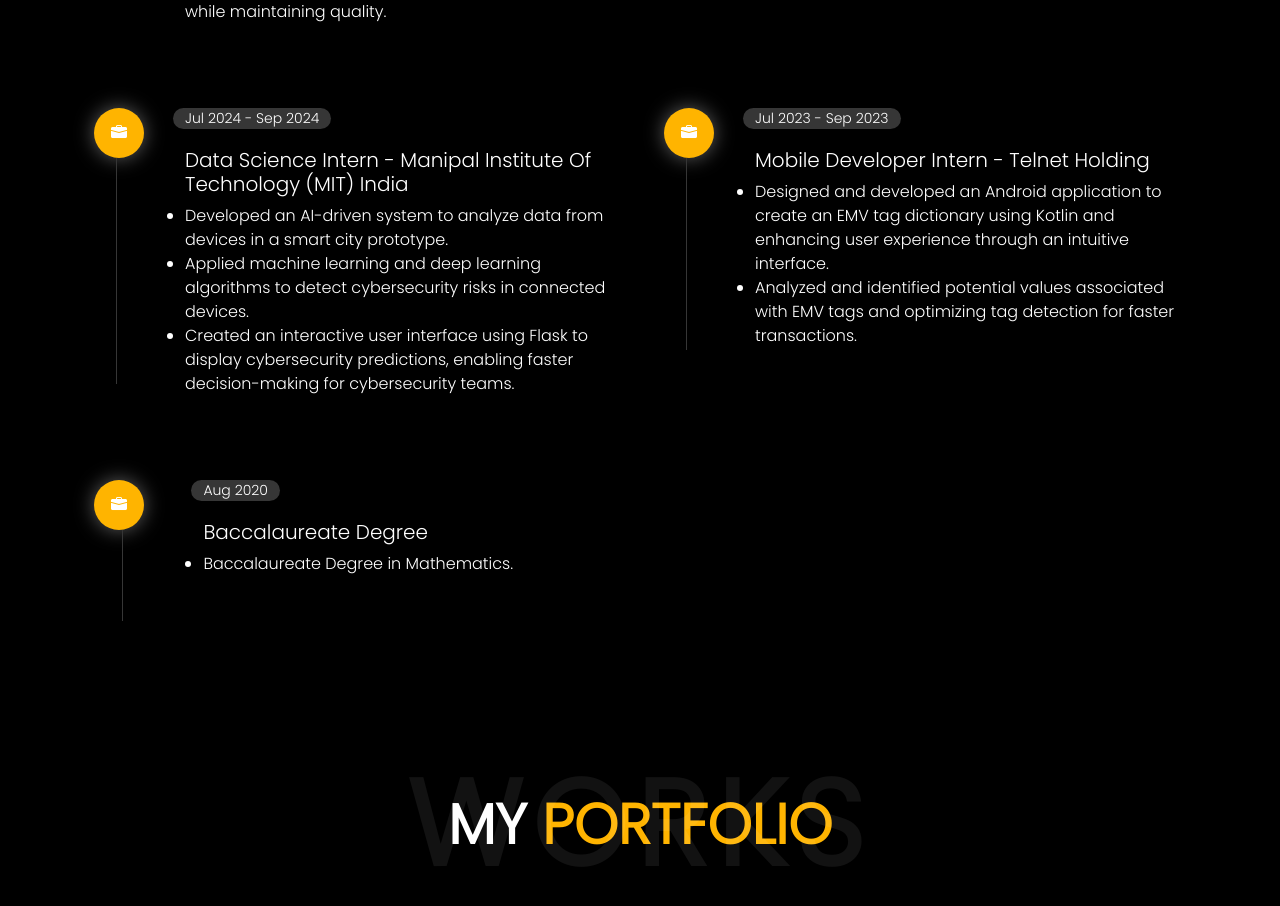
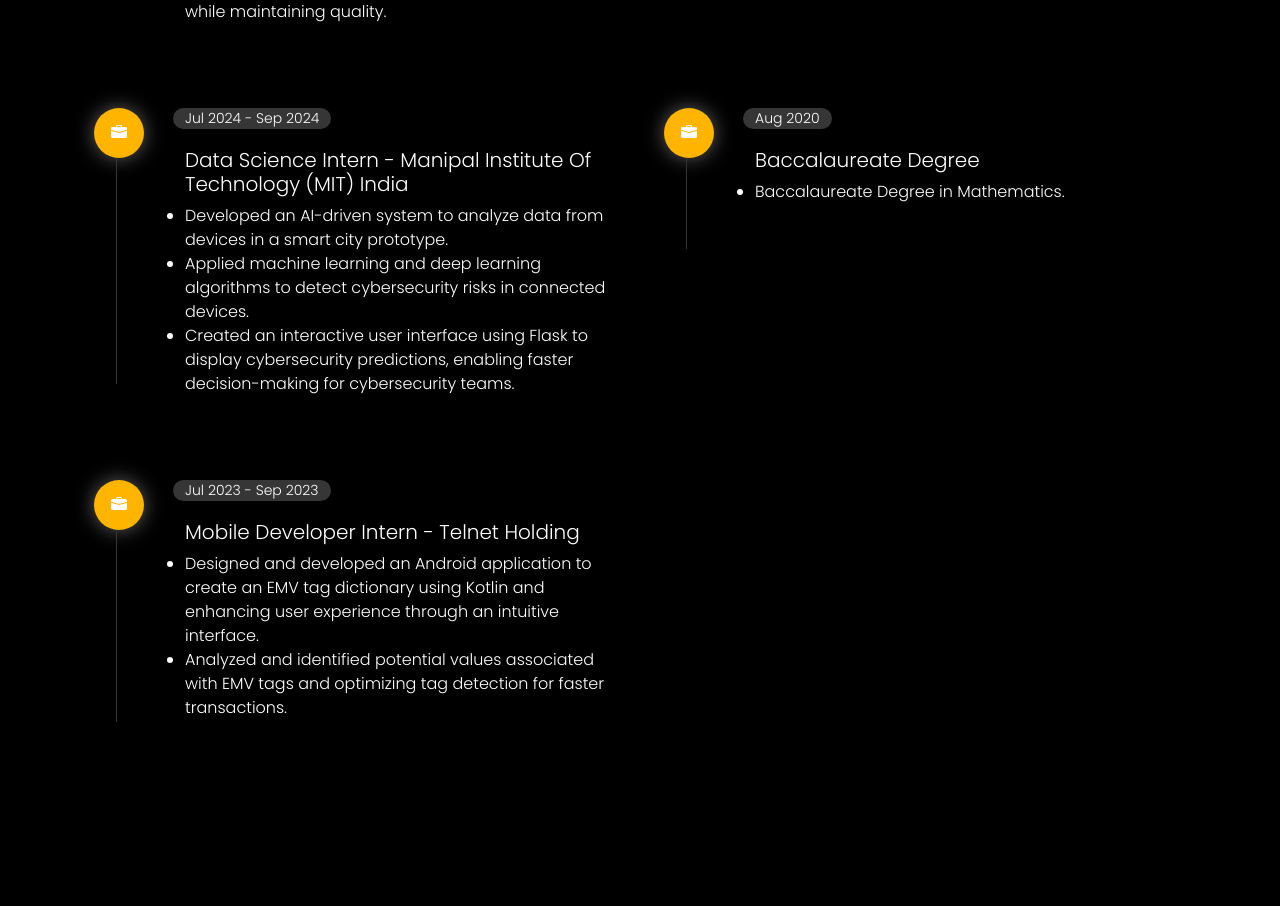
Before and after one commit to achraftriki12/portfilio_achraf, an Angular app: page / in a window 1280 px wide. Shown: the part 2925-3831 px from the top of the page. Built offline with nearby package versions, Linux system fonts and the light colour scheme.

Commit message:
Move Telnet internship to the end of the timeline, alone on the left
Co-Authored-By: Claude Sonnet 5 <noreply@anthropic.com>

```diff
--- a/src/app/components/experience-page/experience-page.component.html
+++ b/src/app/components/experience-page/experience-page.component.html
@@ -4,7 +4,7 @@
   <div class="row ">
 
 
-    <div [class.col-lg-12]="last && exps.length % 2 !== 0" [class.col-lg-6]="!(last && exps.length % 2 !== 0)" class="col-sm-12" style="display: inline-block ;margin-bottom: 50px;" *ngFor="let exp of exps; last as last">
+    <div class="col-lg-6 col-sm-12" style="display: inline-block ;margin-bottom: 50px;" *ngFor="let exp of exps">
       <div style="display: flex;">
         <app-experience-box [title]="exp.title" [periode]="exp.date" [description]="exp.desc"></app-experience-box>
       </div>
--- a/src/app/components/experience-page/experience-page.component.ts
+++ b/src/app/components/experience-page/experience-page.component.ts
@@ -54,19 +54,19 @@ export class ExperiencePageComponent {
         ]
       ),
       new Expinfo(
+        'Baccalaureate Degree',
+        'Aug 2020',
+        [
+          'Baccalaureate Degree in Mathematics.'
+        ]
+      ),
+      new Expinfo(
         'Mobile Developer Intern - Telnet Holding',
         'Jul 2023 - Sep 2023',
         [
           'Designed and developed an Android application to create an EMV tag dictionary using Kotlin and enhancing user experience through an intuitive interface.',
           'Analyzed and identified potential values associated with EMV tags and optimizing tag detection for faster transactions.'
         ]
-      ),
-      new Expinfo(
-        'Baccalaureate Degree',
-        'Aug 2020',
-        [
-          'Baccalaureate Degree in Mathematics.'
-        ]
       )
     ];
   }
```
